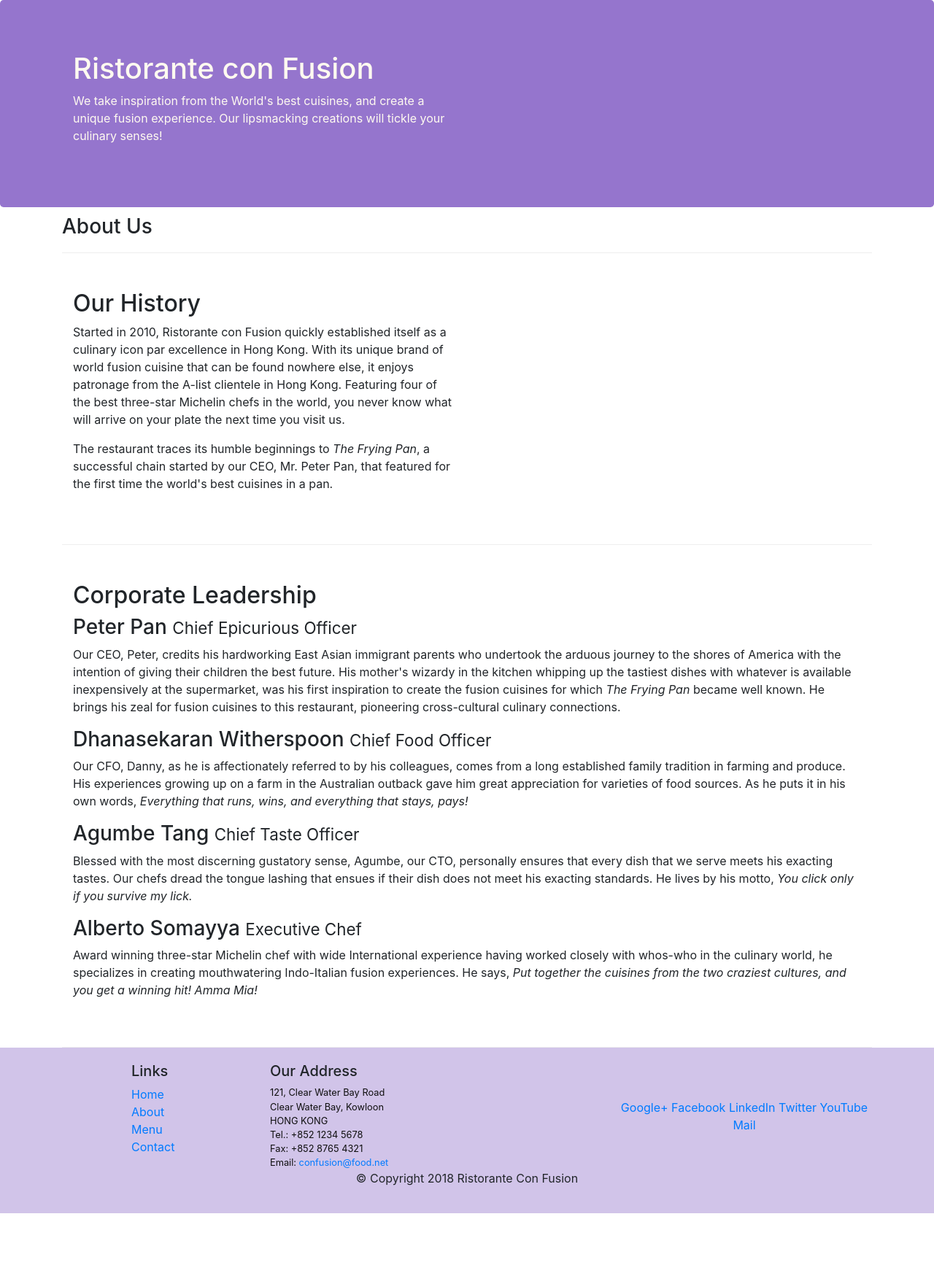
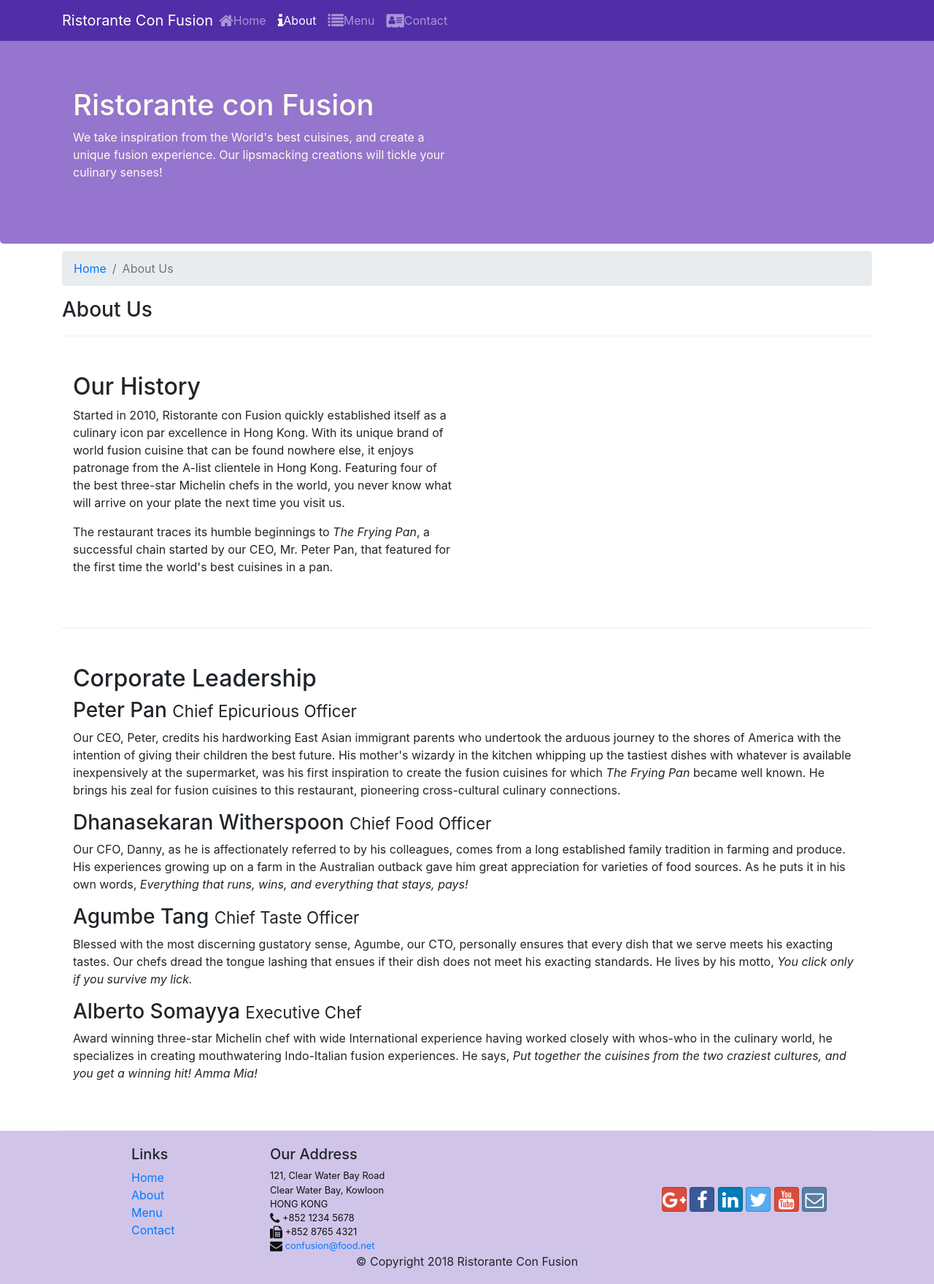
Before and after one commit to ossama-ismaili/restaurant-con-fusion, a website: page aboutus.html in a window 1280 px wide. Shown: the whole page at 73% size. Before the commit the page ends 1663 px from the top, so only its background shows below. Drawn offline with nearby package versions, Linux system fonts and the light colour scheme.

Commit message:
commit 6

```diff
--- a/aboutus.html
+++ b/aboutus.html
@@ -2,15 +2,37 @@
 <html lang="en">
 
 <head>
-    <meta charset="utf-8">
-    <meta name="viewport" content="width=device-width, initial-scale=1, shrink-to-fit=no">
-    <meta http-equiv="x-ua-compatible" content="ie=edge">
-    <link rel="stylesheet" href="node_modules/bootstrap/dist/css/bootstrap.min.css">
-    <link rel="stylesheet" href="css/style.css">
-    <title>Ristorante Con Fusion: About Us</title>
+  <meta charset="utf-8">
+  <meta name="viewport" content="width=device-width, initial-scale=1, shrink-to-fit=no">
+  <meta http-equiv="x-ua-compatible" content="ie=edge">
+  <link rel="stylesheet" href="node_modules/bootstrap/dist/css/bootstrap.min.css">
+  <link rel="stylesheet" href="node_modules/font-awesome/css/font-awesome.min.css">
+  <link rel="stylesheet" href="node_modules/bootstrap-social/bootstrap-social.css">
+  <link rel="stylesheet" href="/css/style.css">
+  <title>Ristorante Con Fusion</title>
 </head>
 
 <body>
+  <nav class="navbar navbar-dark navbar-expand-sm fixed-top">
+    <div class="container">
+
+      <button class="navbar-toggler" type="button" data-toggle="collapse" data-target="#collapsibleNavbar">
+        <span class="navbar-toggler-icon"></span>
+      </button>
+
+      <a class="navbar-brand mr-auto" href="./index.html">Ristorante Con Fusion</a>
+
+      <div class="collapse navbar-collapse" id="collapsibleNavbar">
+        <ul class="navbar-nav mr-auto">
+          <li class="nav-item"><a class="nav-link" href="./index.html"><span class="fa fa-home fa-lg"></span>Home</a></li>
+          <li class="nav-item active"><a class="nav-link" href="./aboutus.html"><span class="fa fa-info fa-lg"></span>About</a></li>
+          <li class="nav-item"><a class="nav-link" href="#"><span class="fa fa-list fa-lg"></span>Menu</a></li>
+          <li class="nav-item"><a class="nav-link" href="#"><span class="fa fa-address-card fa-lg"></span>Contact</a></li>
+        </ul>
+      </div>
+
+    </div>
+  </nav>
 
     <header class="jumbotron">
         <div class="container">
@@ -27,6 +49,11 @@
 
     <div class="container">
         <div class="row row-content-header">
+            <ol class="col-12 breadcrumb">
+              <li class="breadcrumb-item"><a href="./index.html">Home</a></li>
+              <li class="breadcrumb-item active">About Us</li>
+            </ol>
+
             <div>
                <h3>About Us</h3>
             </div>
@@ -65,8 +92,8 @@
                 <div class="col-4 offset-1 col-sm-2">
                     <h5>Links</h5>
                     <ul class="list-unstyled">
-                        <li><a href="#">Home</a></li>
-                        <li><a href="#">About</a></li>
+                        <li><a href="./index.html">Home</a></li>
+                        <li><a href="./aboutus.html">About</a></li>
                         <li><a href="#">Menu</a></li>
                         <li><a href="#">Contact</a></li>
                     </ul>
@@ -77,19 +104,19 @@
 		              121, Clear Water Bay Road<br>
 		              Clear Water Bay, Kowloon<br>
 		              HONG KONG<br>
-		              Tel.: +852 1234 5678<br>
-		              Fax: +852 8765 4321<br>
-		              Email: <a href="mailto:confusion@food.net">confusion@food.net</a>
+                  <i class="fa fa-phone fa-lg"></i> +852 1234 5678<br>
+		              <i class="fa fa-fax fa-lg"></i> +852 8765 4321<br>
+		              <i class="fa fa-envelope fa-lg"></i> <a href="mailto:confusion@food.net">confusion@food.net</a>
 		           </address>
                 </div>
                 <div class="col-12 col-sm-4 align-self-center">
                     <div class="text-center">
-                        <a href="http://google.com/+">Google+</a>
-                        <a href="http://www.facebook.com/profile.php?id=">Facebook</a>
-                        <a href="http://www.linkedin.com/in/">LinkedIn</a>
-                        <a href="http://twitter.com/">Twitter</a>
-                        <a href="http://youtube.com/">YouTube</a>
-                        <a href="mailto:">Mail</a>
+                        <a class="btn btn-social-icon btn-google" href="http://google.com/+"><i class="fa fa-google-plus fa-lg"></i></a>
+                        <a class="btn btn-social-icon btn-facebook" href="http://www.facebook.com/profile.php?id="><i class="fa fa-facebook fa-lg"></i></a>
+                        <a class="btn btn-social-icon btn-linkedin" href="http://www.linkedin.com/in/"><i class="fa fa-linkedin fa-lg"></i></a>
+                        <a class="btn btn-social-icon btn-twitter" href="http://twitter.com/"><i class="fa fa-twitter fa-lg"></i></a>
+                        <a class="btn btn-social-icon btn-google" href="http://youtube.com/"><i class="fa fa-youtube fa-lg"></i></a>
+                        <a class="btn btn-social-icon btn-vk" href="mailto:"><i class="fa fa-envelope-o fa-lg"></i></a>
                     </div>
                 </div>
            </div>
--- a/css/style.css
+++ b/css/style.css
@@ -1,3 +1,7 @@
+*{
+  box-sizing: border-box;
+}
+
 .row-header{
   margin:0px auto;
   padding: 0px auto;
@@ -35,3 +39,12 @@
   margin:0px;
   color:#0F0F0F;
 }
+
+body{
+  padding: 50px 0px 0px 0px;
+  z-index: 0;
+}
+
+.navbar-dark{
+  background-color: #512DA8;
+}
--- a/package.json
+++ b/package.json
@@ -23,6 +23,8 @@
   },
   "dependencies": {
     "bootstrap": "^4.4.1",
+    "bootstrap-social": "^5.1.1",
+    "font-awesome": "^4.7.0",
     "jquery": "^3.4.1",
     "popper": "^1.0.1",
     "popper.js": "^1.16.1"
```
Also changed, not shown: index.html (+31 -17 lines), 1 other file.
